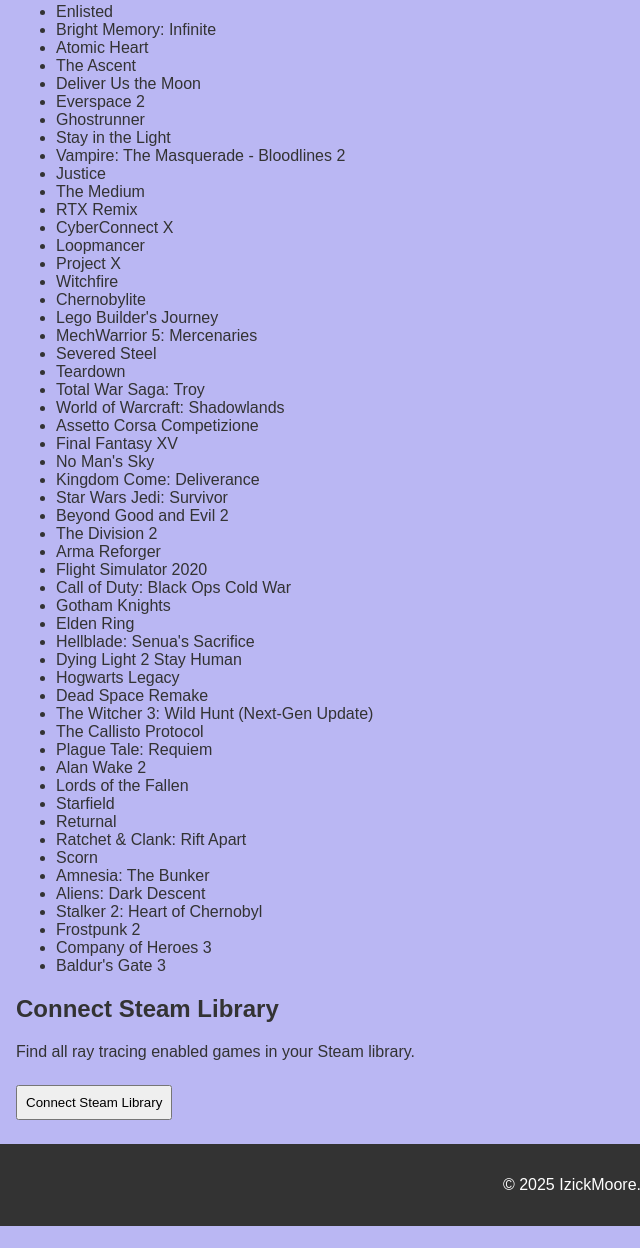
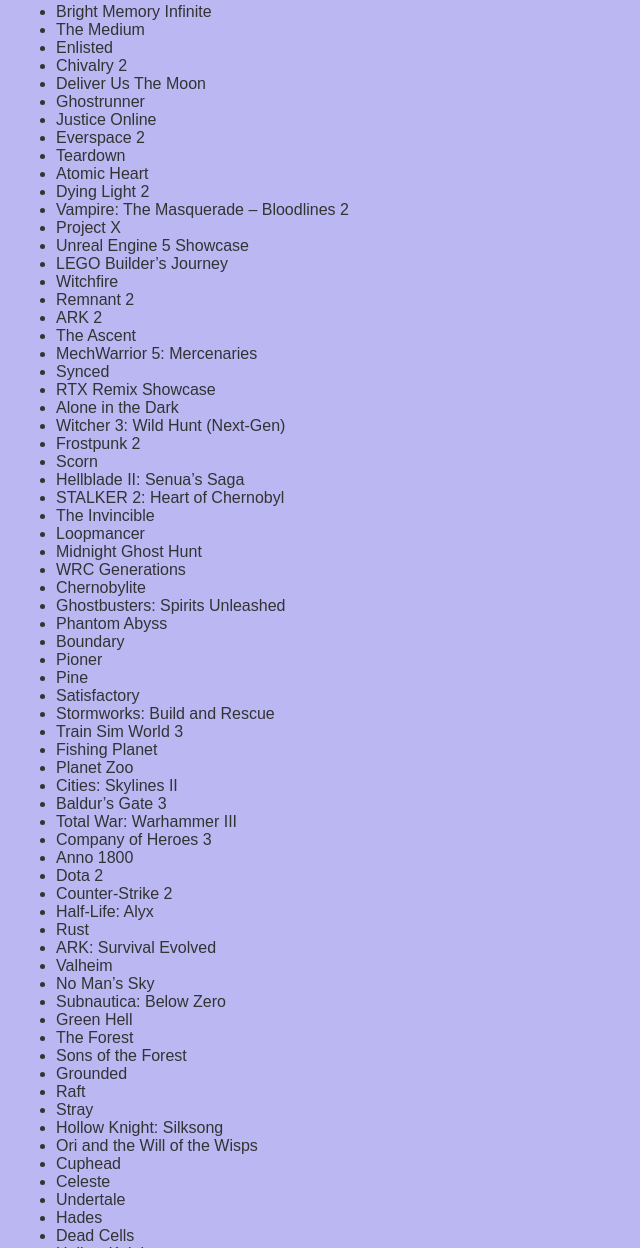
Before and after one commit to izickmoore/raytracing-games, a plain HTML site: page index.html in a window 1280 px wide. Shown: the part 715-1963 px from the top of the page, without its empty margins (0-640 px from the left). Before the commit the page ends 1941 px from the top, so only its background shows below. Drawn offline with Linux system fonts and the light colour scheme.

Commit message:
Update index.html

```diff
--- a/index.html
+++ b/index.html
@@ -3,7 +3,7 @@
 <head>
     <meta charset="UTF-8">
     <meta name="viewport" content="width=device-width, initial-scale=1.0">
-    <title>Steam Games with Ray Tracing</title>
+    <title>Ray Tracing Enabled Steam Games</title>
     <link rel="stylesheet" href="styles.css">
     <script defer src="script.js"></script>
 </head>
@@ -32,90 +32,58 @@
     </main>
 
     <footer>
-        <p>&copy; 2025 IzickMoore. All rights reserved.</p>
+        <p>&copy; 2025 RayTracingGames. All rights reserved.</p>
     </footer>
 
     <script>
-        // Steam API key (replace with your own key)
-        const STEAM_API_KEY = "YOUR_STEAM_API_KEY";
-
         // Expanded list of ray tracing enabled games
         const rayTracingGamesList = [
-            "Cyberpunk 2077",
-            "Control",
-            "Minecraft",
-            "Battlefield V",
-            "Shadow of the Tomb Raider",
-            "Quake II RTX",
-            "Metro Exodus",
-            "Doom Eternal",
-            "Fortnite",
-            "CyberConnect X",
-            "F1 2021",
-            "Portal RTX",
-            "Call of Duty: Modern Warfare II",
-            "Cyberpunk 2077: Phantom Liberty",
-            "Far Cry 6",
-            "Watch Dogs: Legion",
-            "Wolfenstein: Youngblood",
-            "Crysis Remastered Trilogy",
-            "Resident Evil Village",
-            "Hitman 3",
-            "Forza Horizon 5",
-            "Enlisted",
-            "Bright Memory: Infinite",
-            "Atomic Heart",
-            "The Ascent",
-            "Deliver Us the Moon",
-            "Everspace 2",
-            "Ghostrunner",
-            "Stay in the Light",
-            "Vampire: The Masquerade - Bloodlines 2",
-            "Justice",
-            "The Medium",
-            "RTX Remix",
-            "CyberConnect X",
-            "Loopmancer",
-            "Project X",
-            "Witchfire",
-            "Chernobylite",
-            "Lego Builder's Journey",
-            "MechWarrior 5: Mercenaries",
-            "Severed Steel",
-            "Teardown",
-            "Total War Saga: Troy",
-            "World of Warcraft: Shadowlands",
-            "Assetto Corsa Competizione",
-            "Final Fantasy XV",
-            "No Man's Sky",
-            "Kingdom Come: Deliverance",
-            "Star Wars Jedi: Survivor",
-            "Beyond Good and Evil 2",
-            "The Division 2",
-            "Arma Reforger",
-            "Flight Simulator 2020",
-            "Call of Duty: Black Ops Cold War",
-            "Gotham Knights",
-            "Elden Ring",
-            "Hellblade: Senua's Sacrifice",
-            "Dying Light 2 Stay Human",
-            "Hogwarts Legacy",
-            "Dead Space Remake",
-            "The Witcher 3: Wild Hunt (Next-Gen Update)",
-            "The Callisto Protocol",
-            "Plague Tale: Requiem",
-            "Alan Wake 2",
-            "Lords of the Fallen",
-            "Starfield",
-            "Returnal",
-            "Ratchet & Clank: Rift Apart",
-            "Scorn",
-            "Amnesia: The Bunker",
-            "Aliens: Dark Descent",
-            "Stalker 2: Heart of Chernobyl",
-            "Frostpunk 2",
-            "Company of Heroes 3",
-            "Baldur's Gate 3"
+            "Cyberpunk 2077", "Control", "Minecraft", "Battlefield V", "Shadow of the Tomb Raider",
+            "Quake II RTX", "Metro Exodus", "Doom Eternal", "Fortnite", "CyberConnect X",
+            "F1 2021", "Portal RTX", "Call of Duty: Modern Warfare II", "Cyberpunk 2077: Phantom Liberty",
+            "Far Cry 6", "Watch Dogs: Legion", "Wolfenstein: Youngblood", "Crysis Remastered Trilogy",
+            "Resident Evil Village", "Hitman 3", "Forza Horizon 5", "Bright Memory Infinite",
+            "The Medium", "Enlisted", "Chivalry 2", "Deliver Us The Moon", "Ghostrunner",
+            "Justice Online", "Everspace 2", "Teardown", "Atomic Heart", "Dying Light 2",
+            "Vampire: The Masquerade – Bloodlines 2", "Project X", "Unreal Engine 5 Showcase",
+            "LEGO Builder’s Journey", "Witchfire", "Remnant 2", "ARK 2", "The Ascent",
+            "MechWarrior 5: Mercenaries", "Synced", "RTX Remix Showcase", "Alone in the Dark",
+            "Witcher 3: Wild Hunt (Next-Gen)", "Frostpunk 2", "Scorn", "Hellblade II: Senua’s Saga",
+            "STALKER 2: Heart of Chernobyl", "The Invincible", "Loopmancer", "Midnight Ghost Hunt",
+            "WRC Generations", "Chernobylite", "Ghostbusters: Spirits Unleashed", "Phantom Abyss",
+            "Boundary", "Pioner", "Pine", "Satisfactory", "Stormworks: Build and Rescue",
+            "Train Sim World 3", "Fishing Planet", "Planet Zoo", "Cities: Skylines II",
+            "Baldur’s Gate 3", "Total War: Warhammer III", "Company of Heroes 3", "Anno 1800",
+            "Dota 2", "Counter-Strike 2", "Half-Life: Alyx", "Rust", "ARK: Survival Evolved",
+            "Valheim", "No Man’s Sky", "Subnautica: Below Zero", "Green Hell", "The Forest",
+            "Sons of the Forest", "Grounded", "Raft", "Stray", "Hollow Knight: Silksong",
+            "Ori and the Will of the Wisps", "Cuphead", "Celeste", "Undertale", "Hades",
+            "Dead Cells", "Hollow Knight", "Blasphemous", "Katana ZERO", "Risk of Rain 2",
+            "Darkest Dungeon II", "Slay the Spire", "Monster Hunter: World", "Monster Hunter Rise",
+            "Elden Ring", "Dark Souls III", "Sekiro: Shadows Die Twice", "Bloodborne PC (Rumored)",
+            "Starfield", "Red Dead Redemption 2", "Grand Theft Auto V", "The Elder Scrolls V: Skyrim",
+            "Fallout 4", "Fallout 76", "Mass Effect Legendary Edition", "Dragon Age: Inquisition",
+            "The Outer Worlds", "The Outer Worlds 2", "CyberConnect Z", "Fable (Upcoming)",
+            "The Division 2", "Tom Clancy’s Rainbow Six Siege", "Tom Clancy’s Ghost Recon Breakpoint",
+            "Assassin’s Creed Valhalla", "Assassin’s Creed Mirage", "Assassin’s Creed Odyssey",
+            "Assassin’s Creed Origins", "Far Cry 5", "Far Cry Primal", "Far Cry New Dawn",
+            "Far Cry 4", "Far Cry 3", "Splinter Cell Remake", "Prince of Persia: Sands of Time Remake",
+            "Immortals Fenyx Rising", "Riders Republic", "The Crew 2", "Need for Speed: Heat",
+            "Need for Speed Unbound", "Grid Legends", "F1 2022", "Project CARS 3", "Dirt 5",
+            "WRC 10", "WRC 9", "SnowRunner", "MudRunner", "American Truck Simulator",
+            "Euro Truck Simulator 2", "BeamNG.drive", "Kerbal Space Program 2", "Space Engineers",
+            "Elite Dangerous", "Star Citizen", "EVE Online", "X4: Foundations", "Surviving Mars",
+            "Mars Horizon", "Terraformers", "The Sims 4", "The Sims 5 (Upcoming)", "Cities: Skylines",
+            "Tropico 6", "Frostpunk", "Banished", "Anno 2205", "Planet Coaster", "Jurassic World Evolution 2",
+            "Zoo Tycoon", "RollerCoaster Tycoon 3", "RollerCoaster Tycoon 2", "Parkitect",
+            "Surviving the Aftermath", "Warframe", "Destiny 2", "Anthem", "Outriders",
+            "Marvel’s Avengers", "Spider-Man Remastered", "Spider-Man: Miles Morales",
+            "Batman: Arkham Knight", "Gotham Knights", "Suicide Squad: Kill the Justice League",
+            "Star Wars Jedi: Fallen Order", "Star Wars Jedi: Survivor", "LEGO Star Wars: The Skywalker Saga",
+            "The Mandalorian Game (Rumored)", "Halo Infinite", "Halo: The Master Chief Collection",
+            "Gears 5", "Gears of War 4", "Quantum Break", "Alan Wake Remastered",
+            "Alan Wake II", "Control: Ultimate Edition", "Death Stranding", "Death Stranding: Director’s Cut",
+            "The Last of Us Part I", "The Last of Us Part II (Rumored)", "Uncharted: Legacy of Thieves Collection"
         ];
 
         // Populate the full list of ray tracing games on page load
@@ -149,45 +117,6 @@
             searchResults.innerHTML = "<h3>Search Results:</h3>";
             searchResults.appendChild(list);
         });
-
-        // Event listener for connecting Steam library
-        document.getElementById("connect-steam").addEventListener("click", async () => {
-            const steamId = prompt("Enter your Steam ID to connect:");
-            if (steamId) {
-                try {
-                    const response = await fetch(
-                        `https://api.steampowered.com/IPlayerService/GetOwnedGames/v1/?key=${STEAM_API_KEY}&steamid=${steamId}&include_appinfo=true`
-                    );
-                    const data = await response.json();
-                    if (data.response && data.response.games) {
-                        const userGames = data.response.games.map(game => game.name);
-                        const ownedRayTracingGames = userGames.filter(game =>
-                            rayTracingGamesList.includes(game)
-                        );
-
-                        const libraryResults = document.getElementById("library-results");
-                        libraryResults.innerHTML = "<h3>Your Ray Tracing Enabled Games:</h3>";
-
-                        if (ownedRayTracingGames.length > 0) {
-                            const list = document.createElement("ul");
-                            ownedRayTracingGames.forEach(game => {
-                                const listItem = document.createElement("li");
-                                listItem.textContent = game;
-                                list.appendChild(listItem);
-                            });
-                            libraryResults.appendChild(list);
-                        } else {
-                            libraryResults.innerHTML += "<p>No ray tracing enabled games found in your library.</p>";
-                        }
-                    } else {
-                        alert("Could not retrieve your Steam library. Please check your Steam ID and try again.");
-                    }
-                } catch (error) {
-                    console.error("Error fetching Steam library:", error);
-                    alert("An error occurred while connecting to your Steam library.");
-                }
-            }
-        });
     </script>
 </body>
 </html>
```
